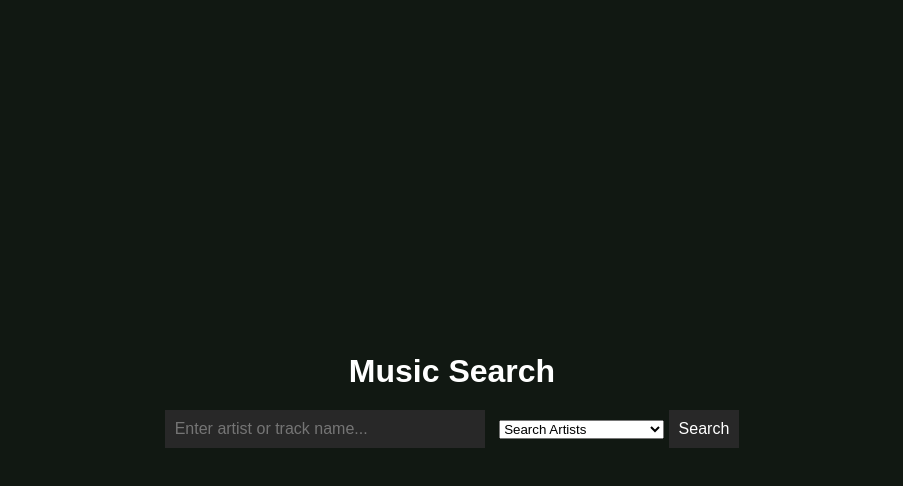
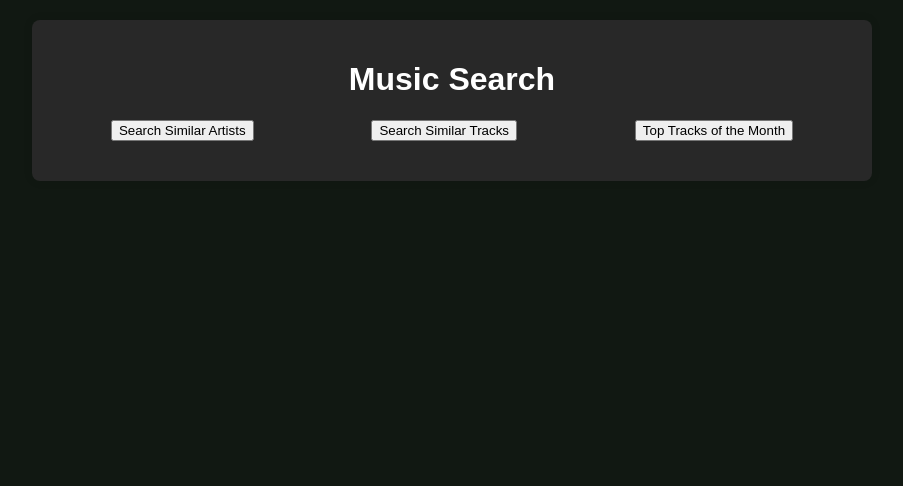
Before and after one commit to sayhan1610/matchmytaste, a plain HTML site: page web/index.html in a window 1280 px wide. Shown: the whole page, without its empty margins (188-1091 px from the left). Drawn offline with Linux system fonts and the light colour scheme.

Commit message:
Style Updates

```diff
--- a/web/index.html
+++ b/web/index.html
@@ -9,18 +9,13 @@
   <body>
     <div class="container">
       <h1>Music Search</h1>
-      <div class="search-container">
-        <input
-          type="text"
-          id="searchInput"
-          placeholder="Enter artist or track name..."
-        />
-        <select id="searchType">
-          <option value="artist">Search Artists</option>
-          <option value="track">Search Tracks</option>
-          <option value="top_tracks">Top Tracks of the Month</option>
-        </select>
-        <button onclick="search()">Search</button>
+      <div class="buttons-container">
+        <button onclick="showArtistSearch()">Search Similar Artists</button>
+        <button onclick="showTrackSearch()">Search Similar Tracks</button>
+        <button onclick="showTopTracks()">Top Tracks of the Month</button>
+      </div>
+      <div id="searchInputs" class="search-container">
+        <!-- Input fields will be dynamically added here -->
       </div>
       <div id="resultsContainer"></div>
     </div>
--- a/web/script.js
+++ b/web/script.js
@@ -1,70 +1,124 @@
-function search() {
-    const query = document.getElementById('searchInput').value.trim();
-    const searchType = document.getElementById('searchType').value;
+function showArtistSearch() {
+    clearResults();
+    const searchInputs = document.getElementById('searchInputs');
+    searchInputs.innerHTML = `
+      <input type="text" id="artistQuery" placeholder="Enter artist name...">
+      <button onclick="searchArtists()">Search</button>
+    `;
+  }
 
-    if (query === '') {
-      alert('Please enter a search query');
+  function showTrackSearch() {
+    clearResults();
+    const searchInputs = document.getElementById('searchInputs');
+    searchInputs.innerHTML = `
+      <input type="text" id="trackQuery" placeholder="Enter track name...">
+      <button onclick="searchTracks()">Search</button>
+    `;
+  }
+
+  function showTopTracks() {
+    clearResults();
+    fetchTopTracks();
+  }
+
+  function searchArtists() {
+    const artistQuery = document.getElementById('artistQuery').value.trim();
+    if (artistQuery === '') {
+      alert('Please enter an artist name');
       return;
     }
-
-    let endpoint = '';
-    switch (searchType) {
-      case 'artist':
-        endpoint = 'https://matchmytaste.onrender.com/search_artist';
-        break;
-      case 'track':
-        endpoint = 'https://matchmytaste.onrender.com/search_track';
-        break;
-      case 'top_tracks':
-        endpoint = 'https://matchmytaste.onrender.com/top_tracks_of_month';
-        break;
-      default:
-        alert('Invalid search type');
-        return;
-    }
-
-    fetch(endpoint, {
+    fetch(`https://matchmytaste.onrender.com/search_artist`, {
       method: 'POST',
       headers: {
         'Content-Type': 'application/json'
       },
-      body: JSON.stringify({ query })
+      body: JSON.stringify({ query: artistQuery })
     })
     .then(response => response.json())
-    .then(data => {
+    .then(data => displayResults(data, 'artist'))
+    .catch(error => {
+      console.error('Error fetching data:', error);
+      alert('Error fetching data. Please try again later.');
+    });
+  }
+
+  function searchTracks() {
+    const trackQuery = document.getElementById('trackQuery').value.trim();
+    if (trackQuery === '') {
+      alert('Please enter a track name');
+      return;
+    }
+    fetch(`https://matchmytaste.onrender.com/search_track`, {
+      method: 'POST',
+      headers: {
+        'Content-Type': 'application/json'
+      },
+      body: JSON.stringify({ query: trackQuery })
+    })
+    .then(response => response.json())
+    .then(data => displayResults(data, 'track'))
+    .catch(error => {
+      console.error('Error fetching data:', error);
+      alert('Error fetching data. Please try again later.');
+    });
+  }
+
+  function fetchTopTracks() {
+    clearResults();
+    fetch(`https://matchmytaste.onrender.com/top_tracks_of_month`, {
+      method: 'GET',
+      headers: {
+        'accept': 'application/json'
+      }
+    })
+    .then(response => response.json())
+    .then(data => displayResults(data, 'top_tracks'))
+    .catch(error => {
+      console.error('Error fetching data:', error);
+      alert('Error fetching data. Please try again later.');
+    });
+  }
+
+  function displayResults(data, type) {
     const resultsContainer = document.getElementById('resultsContainer');
     resultsContainer.innerHTML = '';
 
-      switch (searchType) {
+    switch (type) {
       case 'artist':
+        data.forEach(item => {
+          const card = createCard(item.name, `Artist: ${item.name}`, item.url);
+          resultsContainer.appendChild(card);
+        });
+        break;
       case 'track':
         data.forEach(item => {
-            const card = document.createElement('div');
-            card.classList.add('card');
-            card.innerHTML = `
-              <h3>${item.name}</h3>
-              <p>${searchType === 'artist' ? 'Artist' : 'Track'} by: ${item.artists}</p>
-              <a href="${item.url}" target="_blank">Listen on Spotify</a>
-            `;
+          const card = createCard(item.name, `Track by ${item.artists}`, item.url);
           resultsContainer.appendChild(card);
         });
         break;
       case 'top_tracks':
         data.forEach(track => {
-            const card = document.createElement('div');
-            card.classList.add('card');
-            card.innerHTML = `
-              <h3>${track.name}</h3>
-              <p>Artist: ${track.artists}</p>
-              <a href="${track.url}" target="_blank">Listen on Spotify</a>
-            `;
+          const card = createCard(track.name, `Artist: ${track.artists}`, track.url);
           resultsContainer.appendChild(card);
         });
         break;
     }
-    })
-    .catch(error => {
-      console.error('Error fetching data:', error);
-      alert('Error fetching data. Please try again later.');
-    });
   }
+
+  function createCard(name, subtitle, url) {
+    const card = document.createElement('div');
+    card.classList.add('card');
+    card.innerHTML = `
+      <h3>${name}</h3>
+      <p>${subtitle}</p>
+      <a href="${url}" target="_blank">Listen on Spotify</a>
+    `;
+    return card;
+  }
+
+  function clearResults() {
+    const resultsContainer = document.getElementById('resultsContainer');
+    resultsContainer.innerHTML = '';
+    const searchInputs = document.getElementById('searchInputs');
+    searchInputs.innerHTML = '';
+  }
--- a/web/styles.css
+++ b/web/styles.css
@@ -1,70 +1,92 @@
 body {
+    font-family: Arial, sans-serif;
     background-color: #111812;
     color: #ffffff;
-    font-family: Arial, sans-serif;
     margin: 0;
     padding: 0;
-    display: flex;
-    justify-content: center;
-    align-items: center;
-    height: 100vh;
   }
 
   .container {
+    max-width: 800px;
+    margin: 20px auto;
+    padding: 20px;
+    background-color: #282828;
+    border-radius: 8px;
+    box-shadow: 0 0 10px rgba(0, 0, 0, 0.1);
+  }
+
+  h1 {
     text-align: center;
   }
 
-  h1 {
+  .buttons-container {
+    display: flex;
+    justify-content: space-around;
     margin-bottom: 20px;
   }
 
   .search-container {
+    text-align: center;
     margin-bottom: 20px;
   }
 
-  input[type="text"], button {
+  .search-container input[type="text"] {
     padding: 10px;
-    border: none;
+    width: 60%;
+    max-width: 300px;
+    border: 1px solid #191815;
     background-color: #282828;
     color: #ffffff;
-    font-size: 16px;
   }
 
-  input[type="text"] {
-    width: 300px;
-    margin-right: 10px;
+  .search-container button {
+    padding: 10px 20px;
+    margin-left: 10px;
+    background-color: #051118;
+    color: #ffffff;
+    border: none;
+    cursor: pointer;
+    transition: background-color 0.3s ease;
   }
 
-  button {
-    cursor: pointer;
+  .search-container button:hover {
+    background-color: #130e09;
   }
 
   #resultsContainer {
-    display: flex;
-    flex-wrap: wrap;
-    justify-content: center;
+    display: grid;
+    grid-template-columns: repeat(auto-fit, minmax(250px, 1fr));
+    gap: 20px;
   }
 
   .card {
-    width: 250px;
-    background-color: #130e09;
-    margin: 10px;
-    padding: 15px;
+    background-color: #191815;
+    padding: 20px;
     border-radius: 8px;
-    box-shadow: 0 4px 8px rgba(0,0,0,0.1);
-    transition: transform 0.3s ease-in-out;
+    box-shadow: 0 4px 8px rgba(0, 0, 0, 0.1);
   }
 
-  .card:hover {
-    transform: translateY(-5px);
+  .card h3 {
+    margin-bottom: 10px;
+  }
+
+  .card p {
+    font-size: 14px;
+    color: #888888;
+    margin-bottom: 15px;
   }
 
   .card a {
+    display: block;
+    background-color: #051118;
     color: #ffffff;
+    padding: 10px 20px;
+    text-align: center;
     text-decoration: none;
-    font-weight: bold;
+    border-radius: 5px;
+    transition: background-color 0.3s ease;
   }
 
   .card a:hover {
-    text-decoration: underline;
+    background-color: #130e09;
   }
```
Lines whose indentation alone changed are shown as unchanged.
